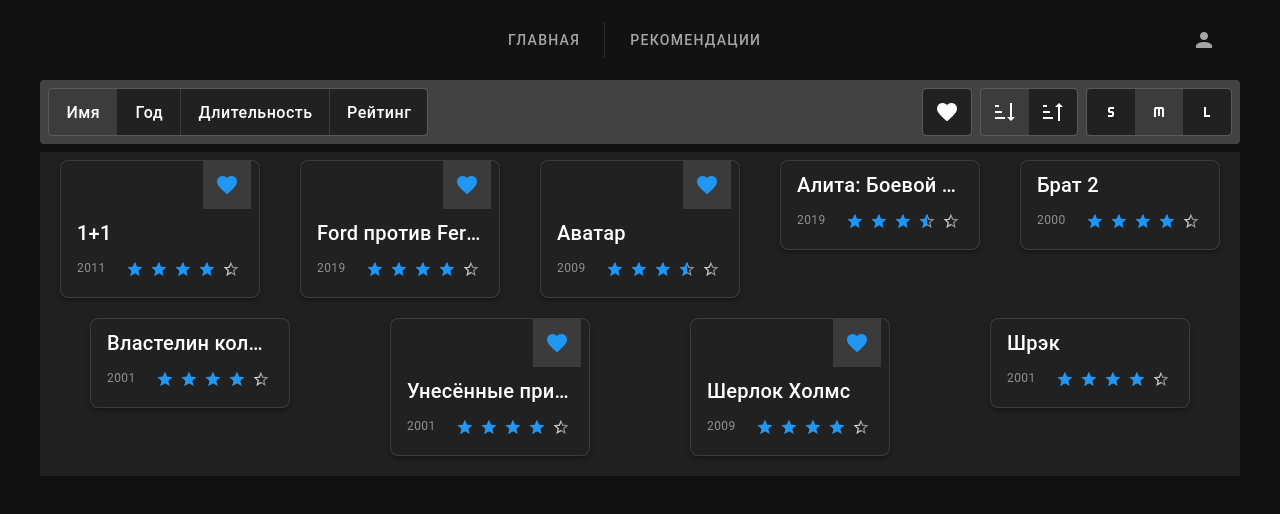
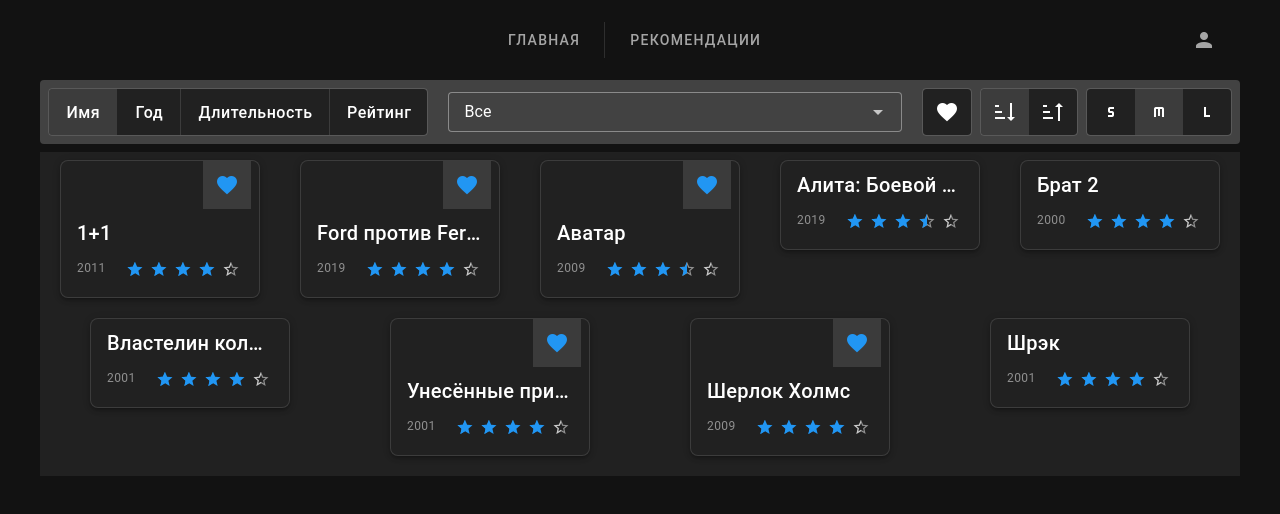
Before and after one commit to AxewB/cinema-search-js-vue, a Vue app: page /favourites in a window 1280 px wide. Shown: the top 514 px of the page. Built offline with nearby package versions, Linux system fonts and the light colour scheme.

Commit message:
added selection for film status

```diff
--- a/src/views/FavouritesPage.vue
+++ b/src/views/FavouritesPage.vue
@@ -10,7 +10,7 @@
                             justify-start"
                       rounded
                       density="compact">
-            <div class="mr-5 flex-grow-1 d-flex flex-row justify-start">
+            <v-sheet class="mr-5 d-flex flex-row justify-start bg-transparent">
               <v-btn-toggle v-model="userStore.filterSettings.sortBy"
                             mandator border divided>
                 <v-btn class="text-body-1" value='name'>Имя</v-btn>
@@ -18,7 +18,14 @@
                 <v-btn class="text-body-1" value='movieLength'>Длительность</v-btn>
                 <v-btn class="text-body-1" value='filmCritics'>Рейтинг</v-btn>
               </v-btn-toggle>
-            </div>
+            </v-sheet>
+            <v-sheet class="mr-5 flex-grow-1 d-flex flex-row justify-center bg-transparent align-center">
+              <VSelect  :items="userStore.lists"
+                        v-model="userStore.filterSettings.listName"
+                        hide-details
+                        density="compact"
+                        variant="outlined"/>
+            </v-sheet>
             <v-btn-toggle v-model="userStore.filterSettings.onlyFavourites"
                             border
                             class="mr-2">
```
